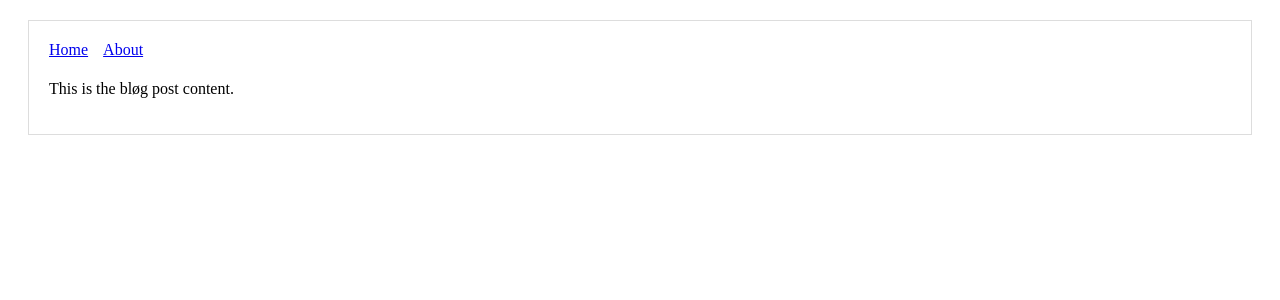
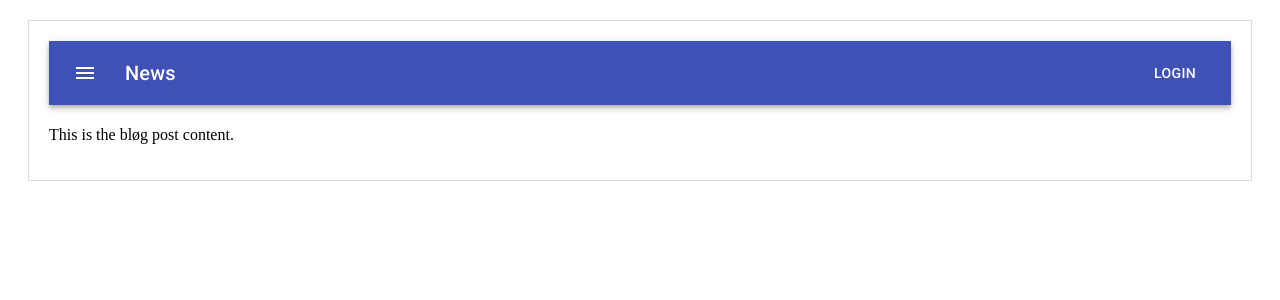
Before and after one commit to askaret/azure-node-react, a Next.js app: page /post in a window 1280 px wide. Shown: the top 300 px of the page. Built offline with nearby package versions, Linux system fonts and the light colour scheme.

Commit message:
Added materials-ui as a test

```diff
--- a/components/header.js
+++ b/components/header.js
@@ -1,18 +1,40 @@
-import Link from 'next/link';
+import React from 'react';
+import { makeStyles } from '@material-ui/core/styles';
+import AppBar from '@material-ui/core/AppBar';
+import Toolbar from '@material-ui/core/Toolbar';
+import Typography from '@material-ui/core/Typography';
+import Button from '@material-ui/core/Button';
+import IconButton from '@material-ui/core/IconButton';
+import MenuIcon from '@material-ui/icons/Menu';
 
-const linkStyle = {
-    marginRight: 15
-};
+const useStyles = makeStyles((theme) => ({
+  root: {
+    flexGrow: 1,
+  },
+  menuButton: {
+    marginRight: theme.spacing(2),
+  },
+  title: {
+    flexGrow: 1,
+  },
+}));
 
-const Header = () => (
-    <div>
-        <Link href="/">
-            <a style={linkStyle}>Home</a>
-        </Link>
-        <Link href="/about">
-            <a style={linkStyle}>About</a>
-        </Link>
+export default function ButtonAppBar() {
+  const classes = useStyles();
+
+  return (
+    <div className={classes.root}>
+      <AppBar position="static">
+        <Toolbar>
+          <IconButton edge="start" className={classes.menuButton} color="inherit" aria-label="menu">
+            <MenuIcon />
+          </IconButton>
+          <Typography variant="h6" className={classes.title}>
+            News
+          </Typography>
+          <Button color="inherit">Login</Button>
+        </Toolbar>
+      </AppBar>
     </div>
-);
-
-export default Header;
+  );
+}
--- /dev/null
+++ b/pages/_app.js
@@ -0,0 +1,12 @@
+//import 'https://fonts.googleapis.com/css?family=Roboto:300,400,500,700&display=swap';
+//import 'https://fonts.googleapis.com/icon?family=Material+Icons';
+import 'typeface-roboto';
+
+<meta
+  name="viewport"
+  content="minimum-scale=1, initial-scale=1, width=device-width"
+/>
+// This default export is required in a new `pages/_app.js` file.
+export default function MyApp({ Component, pageProps }) {
+  return <Component {...pageProps} />
+}
```
Also changed, not shown: package.json (+8 -3 lines), pages/index.js (+77 -18 lines), pages/p/[id].js (added, +39 -0 lines), pages/about.js (line endings or trailing spaces), 1 other file (tests, documents, lock files or other folders).
